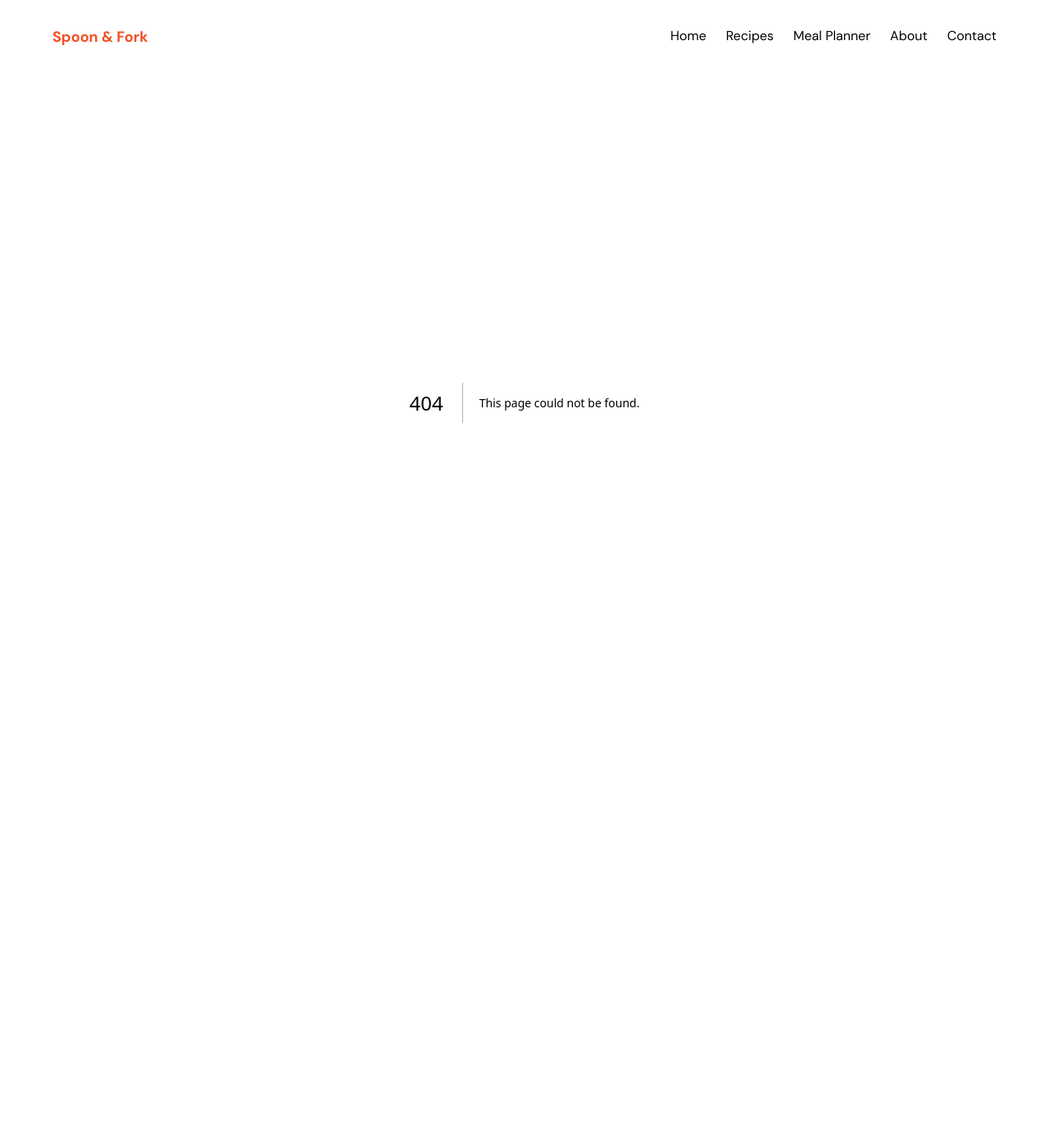
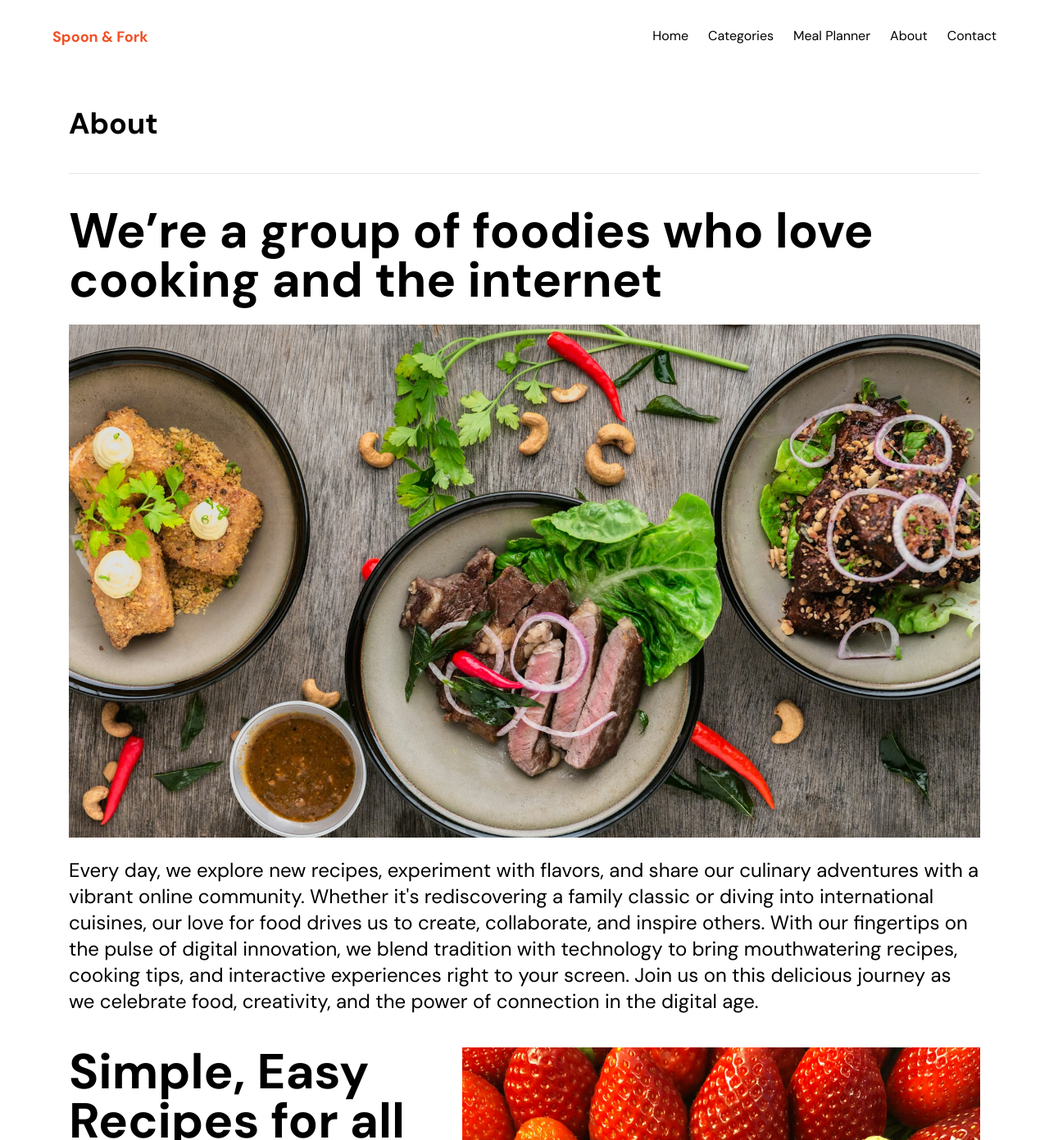
Before and after one commit to malvz22/spoon-and-fork, a Next.js app: page /about in a window 1280 px wide. Before the commit this address had no page. Shown: the top 1391 px of the page at 82% size. Before the commit the page ends 891 px from the top, so only its background shows below. Built offline with nearby package versions, Linux system fonts and the light colour scheme.

Commit message:
feat(about-page): added about page

```diff
--- /dev/null
+++ b/src/app/about/page.tsx
@@ -0,0 +1,70 @@
+import Image from "next/image";
+
+const Page = () => {
+  return (
+    <main className="custom-container">
+      <h1 className="text-4xl font-bold">About</h1>
+      <hr className="" />
+      <article className="flex flex-col gap-6">
+        <h1 className="text-4xl md:text-5xl lg:text-6xl font-bold">
+          We’re a group of foodies who love cooking and the internet
+        </h1>
+        <div className="w-full max-w-full aspect-[16/9] relative">
+          <Image
+            src={`/Images/about-intro.jpg`}
+            alt="intro"
+            fill
+            style={{ objectFit: "cover" }}
+            sizes="100%"
+          />
+        </div>
+        <p className="text-lg md:text-xl lg:text-2xl">
+          Every day, we explore new recipes, experiment with flavors, and share
+          our culinary adventures with a vibrant online community. Whether
+          it&apos;s rediscovering a family classic or diving into international
+          cuisines, our love for food drives us to create, collaborate, and
+          inspire others. With our fingertips on the pulse of digital
+          innovation, we blend tradition with technology to bring mouthwatering
+          recipes, cooking tips, and interactive experiences right to your
+          screen. Join us on this delicious journey as we celebrate food,
+          creativity, and the power of connection in the digital age.
+        </p>
+      </article>
+      <article className="flex flex-col lg:flex-row gap-6">
+        <div className="flex flex-col gap-6 w-full max-w-full lg:max-w-[456px]">
+          <h1 className="text-4xl md:text-5xl lg:text-6xl font-bold">
+            Simple, Easy Recipes for all
+          </h1>
+          <p className="text-lg md:text-xl lg:text-2xl">
+            At our core, we believe that great meals should be accessible to
+            everyone—without all the fuss. Our collection of recipes is designed
+            to be simple, easy, and straightforward, so whether you&apos;re an
+            experienced cook or just starting out, you can whip up delicious
+            dishes with confidence. Each recipe is crafted to minimize
+            complexity and maximize flavor, using common ingredients and clear,
+            step-by-step instructions. Enjoy stress-free cooking and discover
+            how effortlessly you can create meals that satisfy both your taste
+            buds and your busy lifestyle.
+          </p>
+        </div>
+
+        <div className="w-full max-w-full aspect-[9/10] relative">
+          <Image
+            src={`/Images/strawberry.jpg`}
+            alt="intro"
+            fill
+            style={{ objectFit: "cover" }}
+            sizes="100%"
+          />
+        </div>
+      </article>
+      {/* <article className="flex flex-col gap-6">
+        <h1 className="text-4xl md:text-5xl lg:text-6xl font-bold">
+          Meet Our Team
+        </h1>
+      </article> */}
+    </main>
+  );
+};
+
+export default Page;
--- /dev/null
+++ b/src/app/categories/page.tsx
@@ -0,0 +1,8 @@
+const Page = () => {
+  return (
+    <main className="custom-container">
+      <h1 className="text-2xl">Categories</h1>
+    </main>
+  );
+};
+export default Page;
--- a/src/components/Navbar.tsx
+++ b/src/components/Navbar.tsx
@@ -30,7 +30,7 @@ const Navbar = () => {
   }, []);
 
   return (
-    <nav className="sticky top-0 z-50 w-full max-w-full flex flex-col bg-white px-4 lg:px-16">
+    <header className="sticky top-0 z-50 w-full max-w-full flex flex-col bg-white px-4 lg:px-16">
       <div className="flex flex-row w-full max-w-[1240px] justify-between mx-auto py-6 lg:py-8">
         <Link href={"/"}>
           <h1 className="font-bold text-[18px] text-[#F15025]">Spoon & Fork</h1>
@@ -38,15 +38,15 @@ const Navbar = () => {
 
         {/* Desktop Layout */}
 
-        <div className="hidden lg:flex flex-row gap-6">
+        <nav className="hidden lg:flex flex-row gap-6">
           <Link href={"/"}>
             <button className="hover:text-[#F15025] transition-all duration-700">
               Home
             </button>
           </Link>
-          <Link href={"/recipes"}>
+          <Link href={"/categories"}>
             <button className="hover:text-[#F15025] transition-all duration-700">
-              Recipes
+              Categories
             </button>
           </Link>
           <Link href={"/meal-planner"}>
@@ -64,7 +64,7 @@ const Navbar = () => {
               Contact
             </button>
           </Link>
-        </div>
+        </nav>
 
         {/* Mobile Layout */}
 
@@ -75,7 +75,7 @@ const Navbar = () => {
           <RxHamburgerMenu />
         </button>
       </div>
-      <div
+      <nav
         className={`${
           openMenu ? "flex flex-col lg:hidden text-center" : "hidden"
         }`}
@@ -85,9 +85,9 @@ const Navbar = () => {
             Home
           </button>
         </Link>
-        <Link href={"/recipes"}>
+        <Link href={"/categories"}>
           <button className="hover:text-[#F15025] transition-all duration-700 py-2">
-            Recipes
+            Categories
           </button>
         </Link>
         <Link href={"/meal-planner"}>
@@ -105,8 +105,8 @@ const Navbar = () => {
             Contact
           </button>
         </Link>
-      </div>
-    </nav>
+      </nav>
+    </header>
   );
 };
 
```
Also changed, not shown: public/Images/about-intro.jpg (added), public/Images/strawberry.jpg (added).
